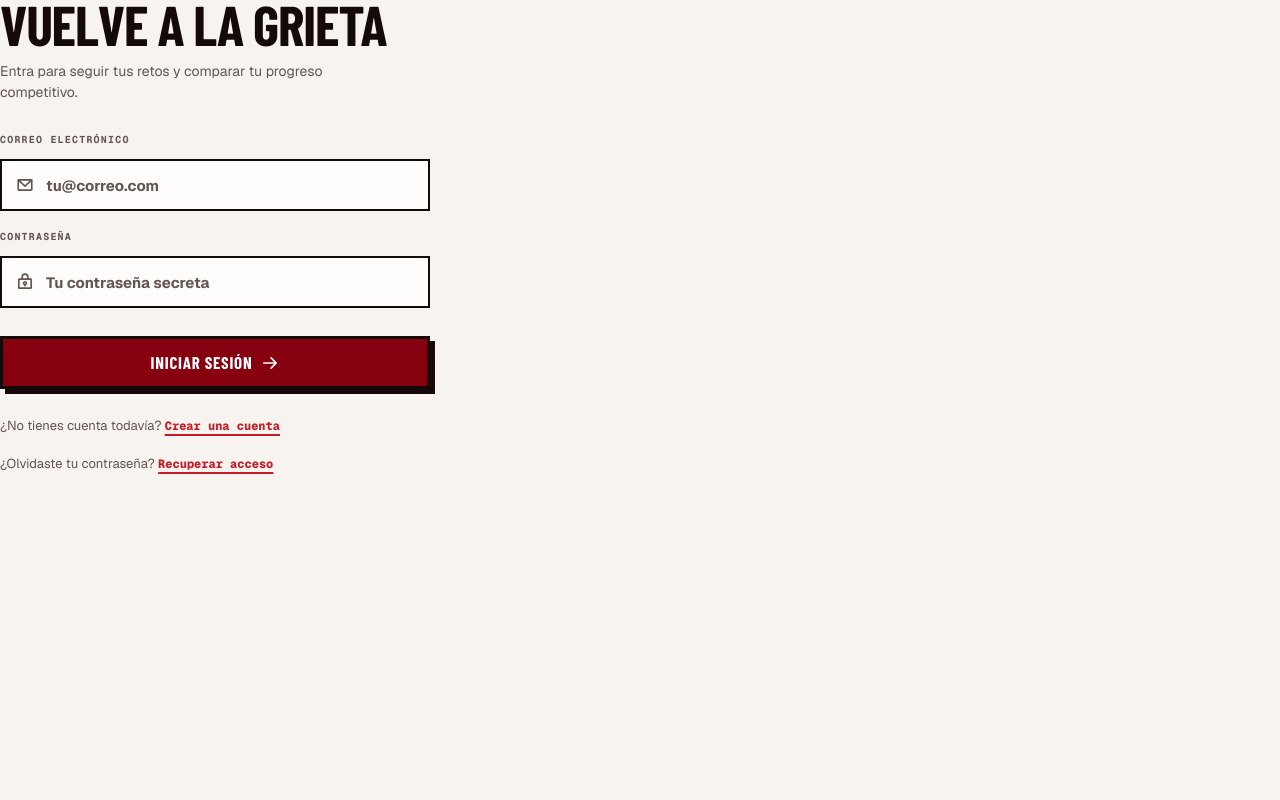
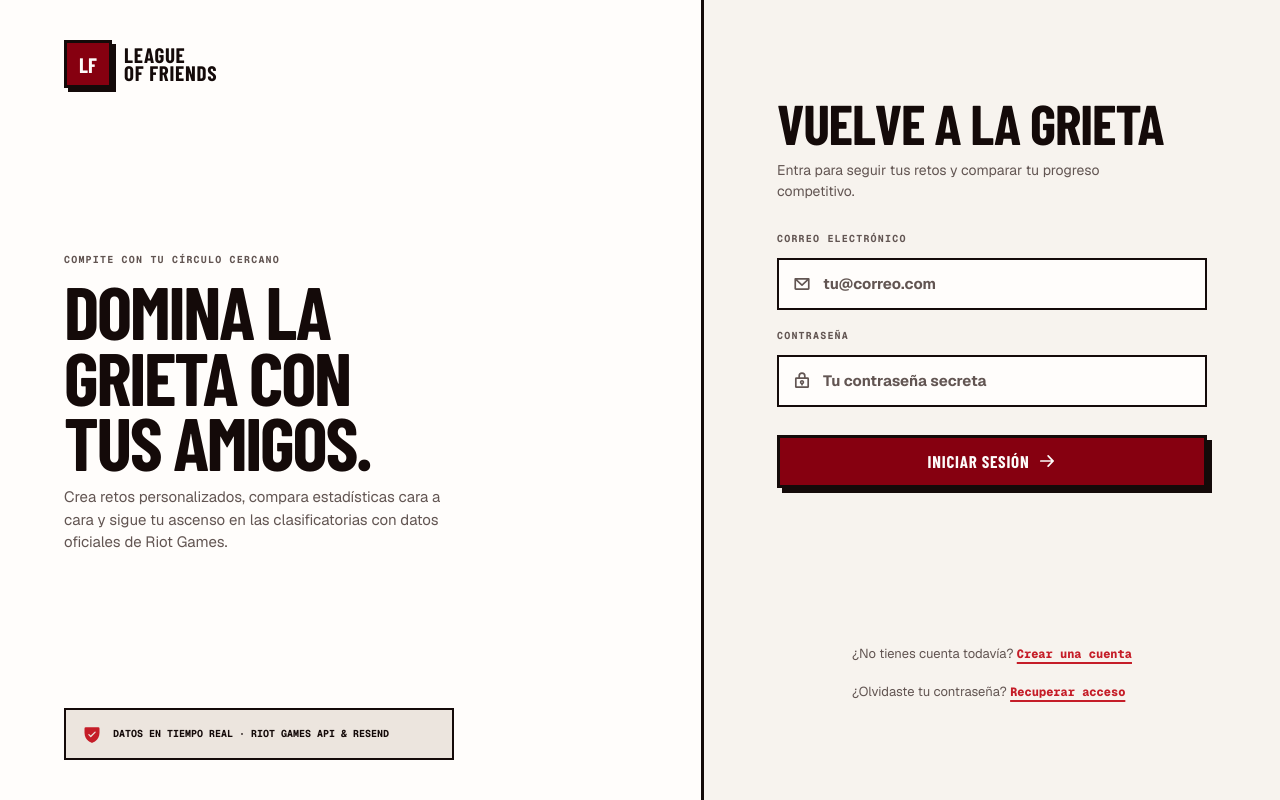
Before and after one commit to jacksonandresrosales/LeagueOfFriends, a Next.js app: page /login in a window 1280 px wide. Built offline with nearby package versions, Linux system fonts and the light colour scheme; a web font is replaced by a local one.

Commit message:
fix: restaura la maquetacion de pantalla dividida y panel de marca en el login

```diff
--- a/src/components/auth/auth-form.tsx
+++ b/src/components/auth/auth-form.tsx
@@ -257,6 +257,30 @@ export function AuthForm() {
   }
 
   return (
+    <main className="auth-page">
+      <aside className="auth-brand-panel">
+        <div className="brand">
+          <span className="brand-mark">LF</span>
+          <span className="brand-name">
+            LEAGUE<br />OF FRIENDS
+          </span>
+        </div>
+
+        <div className="auth-brand-copy">
+          <p className="eyebrow">Compite con tu círculo cercano</p>
+          <h1>Domina la grieta con tus amigos.</h1>
+          <p>
+            Crea retos personalizados, compara estadísticas cara a cara y sigue tu ascenso en las clasificatorias con datos oficiales de Riot Games.
+          </p>
+        </div>
+
+        <div className="auth-security-note">
+          <ShieldCheck size={20} weight="fill" />
+          <span>Datos en tiempo real · Riot Games API & Resend</span>
+        </div>
+      </aside>
+
+      <section className="auth-form-panel">
         <div className="auth-form-wrap">
       {mode === 'reset' && resetStep === 'otp' ? (
         <>
@@ -497,6 +521,8 @@ export function AuthForm() {
         </form>
       )}
 
+        </div>
+
         <div className="auth-actions">
           {mode === 'sign-in' ? (
             <>
@@ -527,6 +553,7 @@ export function AuthForm() {
             </button>
           )}
         </div>
-    </div>
+      </section>
+    </main>
   );
 }
```
Lines whose indentation alone changed are shown as unchanged.
